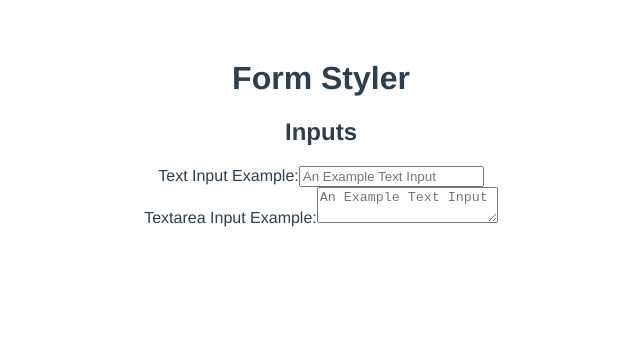
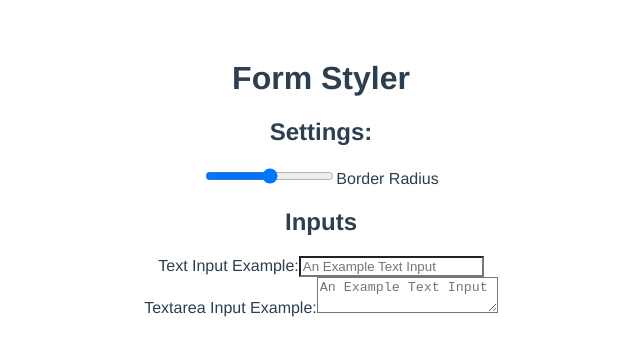
Before and after one commit to drinkingtheink/form-styler, a Vue app: page / in a window 1280 px wide. Shown: the top 356 px of the page, without its empty margins (319-959 px from the left). Built offline with nearby package versions, Linux system fonts and the light colour scheme.

Commit message:
radius bound

```diff
--- a/src/components/AppStage.vue
+++ b/src/components/AppStage.vue
@@ -2,7 +2,16 @@
   <main>
     <h1>Form Styler</h1>
 
-    <Inputs />
+    <div class="left-pane controls">
+      <h2>Settings:</h2>
+
+      <input @change="handleBorderRadiusUpdate" type="range" id="borderRadiusInput" name="borderRadiusInput" min="0" max="100" />
+      <label for="borderRadiusInput">Border Radius</label>
+    </div>
+
+    <div class="right-pane">
+      <Inputs :borderColor="borderColor" :borderRadius="borderRadius" :borderWidth="borderWidth" />
+    </div>
   </main>
 </template>
 
@@ -16,6 +25,18 @@ export default {
   },
   components: {
     Inputs
+  },
+  data() {
+    return {
+      borderRadius: 0,
+      borderWidth: 0,
+      borderColor: 0,
+    }
+  },
+  methods: {
+    handleBorderRadiusUpdate(e) {
+      this.borderRadius = e.target.value;
+    }
   }
 }
 </script>
--- a/src/components/Inputs.vue
+++ b/src/components/Inputs.vue
@@ -4,35 +4,34 @@
 
       <section>
         <label for="text-input-exanmple">Text Input Example:</label>
-        <input id="text-input-example" type="text" placeholder="An Example Text Input" />
+        <input :style="inputStyles" id="text-input-example" type="text" placeholder="An Example Text Input" />
       </section>
 
       <section>
         <label for="textarea-input-exanmple">Textarea Input Example:</label>
-        <textarea id="textarea-input-example" type="text" placeholder="An Example Text Input" />
+        <textarea :style="inputStyles" id="textarea-input-example" type="text" placeholder="An Example Text Input" />
       </section>
   </div>
 </template>
 
 <script>
 export default {
-  name: 'Inputs'
+  name: 'Inputs',
+  props: {
+    borderRadius: String,
+    borderWidth: String,
+    borderColor: String,
+  },
+  computed: {
+      inputStyles() {
+          return {
+              'borderRadius': `${this.borderRadius}%`
+          }
+      }
+  }
 }
 </script>
 
-<style >
-h3 {
-  margin: 40px 0 0;
-}
-ul {
-  list-style-type: none;
-  padding: 0;
-}
-li {
-  display: inline-block;
-  margin: 0 10px;
-}
-a {
-  color: #42b983;
-}
+<style>
+
 </style>
```
